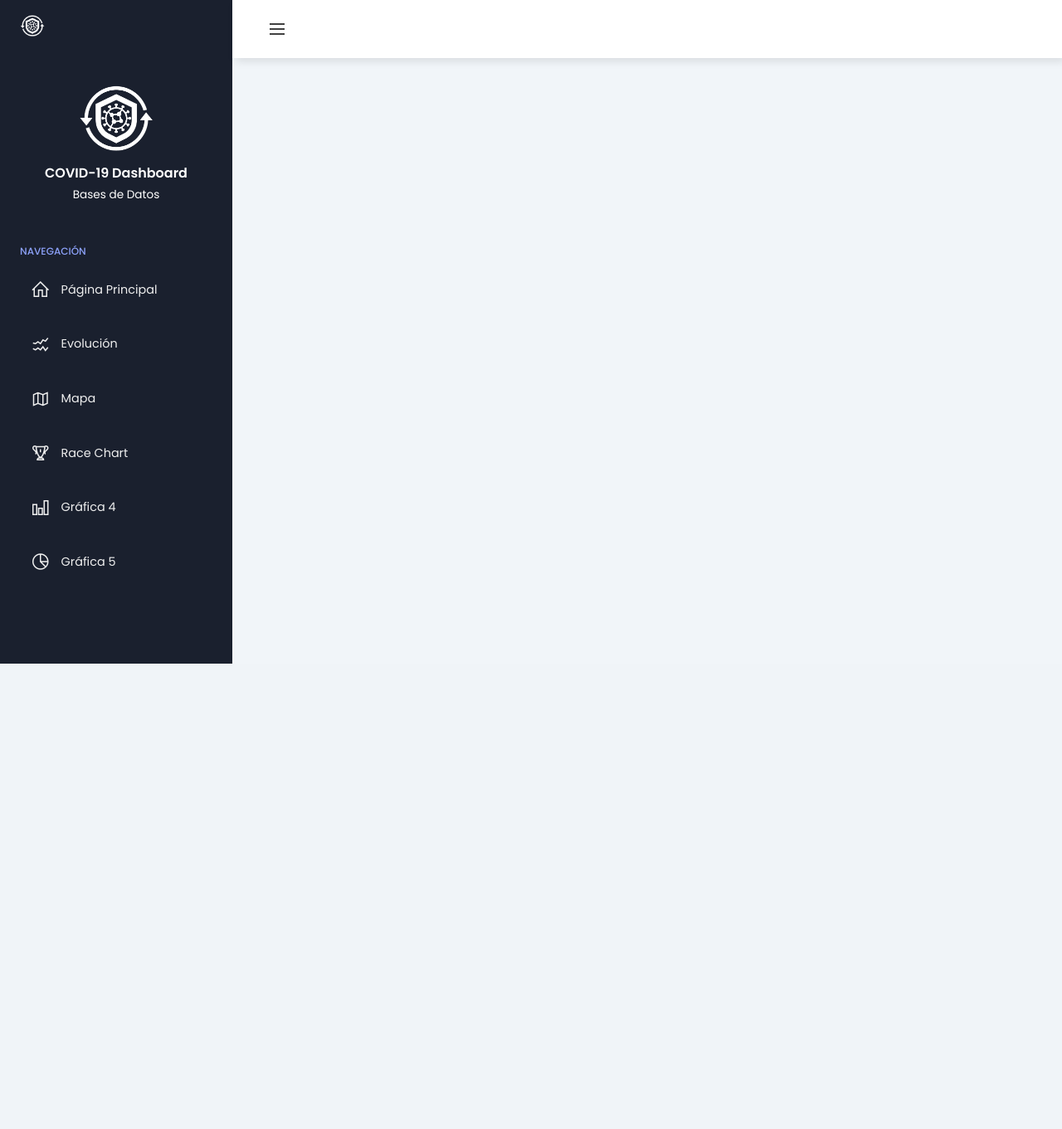
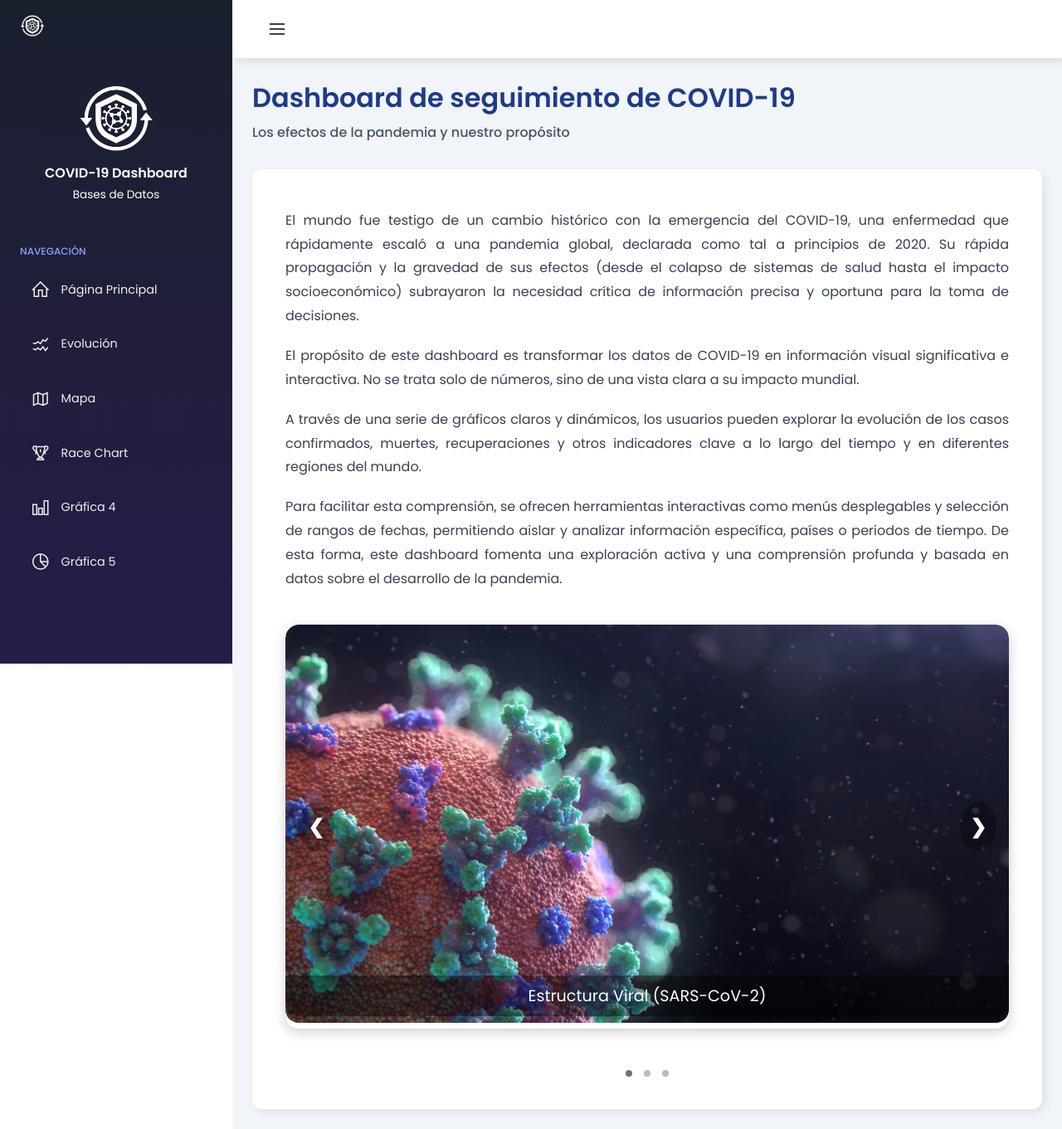
Before and after one commit to lymichh/CovidDashboardWebsite, a Flask app: page / in a window 1280 px wide. Shown: the whole page at 83% size. Before the commit the page ends 800 px from the top, so only its background shows below. Run offline with Flask 3, Linux system fonts and the light colour scheme.

Commit message:
Propósito y algunos cambios visuales

```diff
--- a/tutorialFlask/app.py
+++ b/tutorialFlask/app.py
@@ -52,10 +52,13 @@ def run_query(query, params=None):
         print(f"Error al ejecutar consulta: {e}")
         return pd.DataFrame()
 
+#------- Pagina principal
+@app.route("/home")
+def homePage():
+    return render_template("home.html")
 
 
-#------- QUERY 1: EVOLUCION EN EL TIEMPO DE CASOS  EN UN PAIS
-
+#------- QUERY 1: EVOLUCION EN EL TIEMPO DE CASOS EN UN PAIS
 @app.route('/evolucion')
 def evolucion():
     """Ruta principal que maneja tanto la carga inicial como las actualizaciones."""
@@ -368,11 +371,10 @@ def race_chart():
 #------- FIN QUERY 3
 
 
-
 # Ruta principal
 @app.route('/')
 def home():
-    return render_template('index.html')
+    return render_template('home.html')
     #return "<h1 style='text-align:center;'>Bienvenido al Dashboard COVID-19</h1><p style='text-align:center;'><a href='/evolucion'>Ir al Dashboard</a></p>"
 
 @app.errorhandler(404)
--- a/tutorialFlask/static/style.css
+++ b/tutorialFlask/static/style.css
@@ -50,7 +50,7 @@ body {
     left: 0;
     top: 0;
     padding: 1rem 1.5rem;
-    background: var(--color-main);
+    background: linear-gradient(180deg, #1a202e 0%, #261c48 100%);
     color: #fff; /* Color del texto en la barra */
     z-index: 20;
     transition: left 300ms;
@@ -73,10 +73,6 @@ body {
 
 .sidebar-user img {
     width: 40%;
-    /* width: 110px;
-    height: 110px;
-    border-radius: 50%;
-    border: 2px solid #efefef; */
 }
 
 .sidebar-user h3 {
@@ -213,6 +209,138 @@ main {
         text-align: right;
     }
 }
+
+/* Estilos de PAGINA PRINCIPAL */
+
+/* === HOME PAGE === */
+.home-container {
+  background: #fff;
+  margin-top: 2rem;
+  padding: 2rem 2.5rem;
+  border-radius: 12px;
+  box-shadow: 4px 4px 12px rgba(0,0,0,0.08);
+  animation: fadeInUp 0.6s ease-in-out;
+}
+
+.home-intro p {
+  color: #374151;
+  font-size: 1rem;
+  line-height: 1.8;
+  margin-bottom: 1.2rem;
+  text-align: justify;
+}
+
+.home-intro p:first-of-type {
+  margin-top: 1rem;
+}
+
+.page-header h1 {
+  font-size: 2rem;
+  color: #1e3a8a;
+  font-weight: 600;
+}
+
+.page-header small {
+  display: block;
+  color: #475569;
+  font-size: 1rem;
+  margin-top: 0.3rem;
+  font-weight: 500;
+}
+
+@keyframes fadeInUp {
+  from {
+    opacity: 0;
+    transform: translateY(15px);
+  }
+  to {
+    opacity: 1;
+    transform: translateY(0);
+  }
+}
+
+/* Carrusel de fotos */
+.carousel-container {
+  position: relative;
+  max-width: 900px;
+  margin: 40px auto;
+  border-radius: 16px;
+  overflow: hidden;
+  box-shadow: 0 4px 15px rgba(0,0,0,0.2);
+}
+
+.carousel-slide img {
+  width: 100%;
+  height: 480px;
+  object-fit: cover;
+  border-radius: 16px;
+}
+
+.caption {
+  position: absolute;
+  bottom: 15px;
+  left: 0;
+  right: 0;
+  text-align: center;
+  background: rgba(0,0,0,0.4);
+  color: #fff;
+  font-size: 1.2rem;
+  padding: 10px;
+  border-bottom-left-radius: 16px;
+  border-bottom-right-radius: 16px;
+}
+
+.prev, .next {
+  cursor: pointer;
+  position: absolute;
+  top: 50%;
+  transform: translateY(-50%);
+  padding: 12px;
+  color: white;
+  font-weight: bold;
+  font-size: 24px;
+  background: rgba(0,0,0,0.3);
+  border-radius: 50%;
+  transition: 0.3s;
+}
+
+.prev:hover, .next:hover {
+  background: rgba(0,0,0,0.6);
+}
+
+.prev { left: 15px; }
+.next { right: 15px; }
+
+.fade {
+  animation: fade 1s ease-in-out;
+}
+
+@keyframes fade {
+  from {opacity: .4}
+  to {opacity: 1}
+}
+
+/* Dots */
+.dots-container {
+  text-align: center;
+  margin-top: 10px;
+}
+
+.dot {
+  height: 8px;
+  width: 8px;
+  margin: 0 5px;
+  background-color: #bbb;
+  border-radius: 50%;
+  display: inline-block;
+  transition: background-color 0.4s;
+  cursor: pointer;
+}
+
+.active, .dot:hover {
+  background-color: #717171;
+}
+
 
 /* Estilos de MAPA */
 
--- /dev/null
+++ b/tutorialFlask/templates/home.html
@@ -0,0 +1,104 @@
+{% extends "index.html" %}
+
+{% block content %}
+<div class="page-header">
+    <div>
+        <h1>Dashboard de seguimiento de COVID-19</h1>
+        <small>Los efectos de la pandemia y nuestro propósito</small>
+    </div>
+</div>
+
+<div class="home-container">
+  <section class="home-intro">
+    <p>
+      El mundo fue testigo de un cambio histórico con la emergencia del COVID-19,
+      una enfermedad que rápidamente escaló a una pandemia global, declarada como tal a principios de 2020.
+      Su rápida propagación y la gravedad de sus efectos
+      (desde el colapso de sistemas de salud hasta el impacto socioeconómico)
+      subrayaron la necesidad crítica de información precisa y oportuna para la toma de decisiones.
+    </p>
+
+    <p>
+      El propósito de este dashboard es transformar los datos de COVID-19 en
+      información visual significativa e interactiva.
+      No se trata solo de números, sino de una vista clara a su impacto mundial.
+    </p>
+
+    <p>
+      A través de una serie de gráficos claros y dinámicos, los usuarios pueden explorar la evolución de los casos confirmados,
+      muertes, recuperaciones y otros indicadores clave a lo largo del tiempo
+      y en diferentes regiones del mundo.
+    </p>
+
+    <p>
+      Para facilitar esta comprensión, se ofrecen herramientas interactivas como menús desplegables
+      y selección de rangos de fechas, permitiendo aislar y analizar información específica, países o periodos de tiempo.
+      De esta forma, este dashboard fomenta una exploración activa y una comprensión profunda
+      y basada en datos sobre el desarrollo de la pandemia.
+    </p>
+  </section>
+  <!-- Carrusel de imágenes -->
+  <div class="carousel-container">
+    <div class="carousel-slide fade">
+      <img src="{{ url_for('static', filename='img/covid1.jpg') }}" alt="Impacto global del COVID-19">
+      <div class="caption">Estructura Viral (SARS-CoV-2)</div>
+    </div>
+
+    <div class="carousel-slide fade">
+      <img src="{{ url_for('static', filename='img/covid2.jpg') }}" alt="Vacunación mundial">
+      <div class="caption">Avances en la vacunación mundial</div>
+    </div>
+
+    <div class="carousel-slide fade">
+      <img src="{{ url_for('static', filename='img/covid3.jpg') }}" alt="Personas caminando con mascarillas">
+      <div class="caption">La nueva normalidad</div>
+    </div>
+
+    <!-- Botones de control -->
+    <a class="prev" onclick="plusSlides(-1)">&#10094;</a>
+    <a class="next" onclick="plusSlides(1)">&#10095;</a>
+  </div>
+
+  <!-- Indicadores -->
+  <div class="dots-container">
+    <span class="dot" onclick="currentSlide(1)"></span>
+    <span class="dot" onclick="currentSlide(2)"></span>
+    <span class="dot" onclick="currentSlide(3)"></span>
+  </div>
+</div>
+
+<!-- Script del carrusel -->
+<script>
+let slideIndex = 1;
+showSlides(slideIndex);
+
+function plusSlides(n) {
+  showSlides(slideIndex += n);
+}
+
+function currentSlide(n) {
+  showSlides(slideIndex = n);
+}
+
+function showSlides(n) {
+  const slides = document.getElementsByClassName("carousel-slide");
+  const dots = document.getElementsByClassName("dot");
+  if (n > slides.length) slideIndex = 1;
+  if (n < 1) slideIndex = slides.length;
+
+  for (let i = 0; i < slides.length; i++) {
+    slides[i].style.display = "none";
+  }
+
+  for (let i = 0; i < dots.length; i++) {
+    dots[i].classList.remove("active");
+  }
+
+  slides[slideIndex - 1].style.display = "block";
+  dots[slideIndex - 1].classList.add("active");
+}
+
+// Cambio automático
+setInterval(() => { plusSlides(1); }, 8000);
+</script>
+{% endblock %}
--- a/tutorialFlask/templates/index.html
+++ b/tutorialFlask/templates/index.html
@@ -32,7 +32,7 @@
                 </div>
                 <ul>
                     <li>
-                        <a href="/">
+                        <a href="/home">
                             <span class="las la-home"></span>
                             Página Principal
                         </a>
```
Also changed, not shown: tutorialFlask/static/img/covid1.jpg (added), tutorialFlask/static/img/covid2.jpg (added), tutorialFlask/static/img/covid3.jpg (added), 4 other files.
